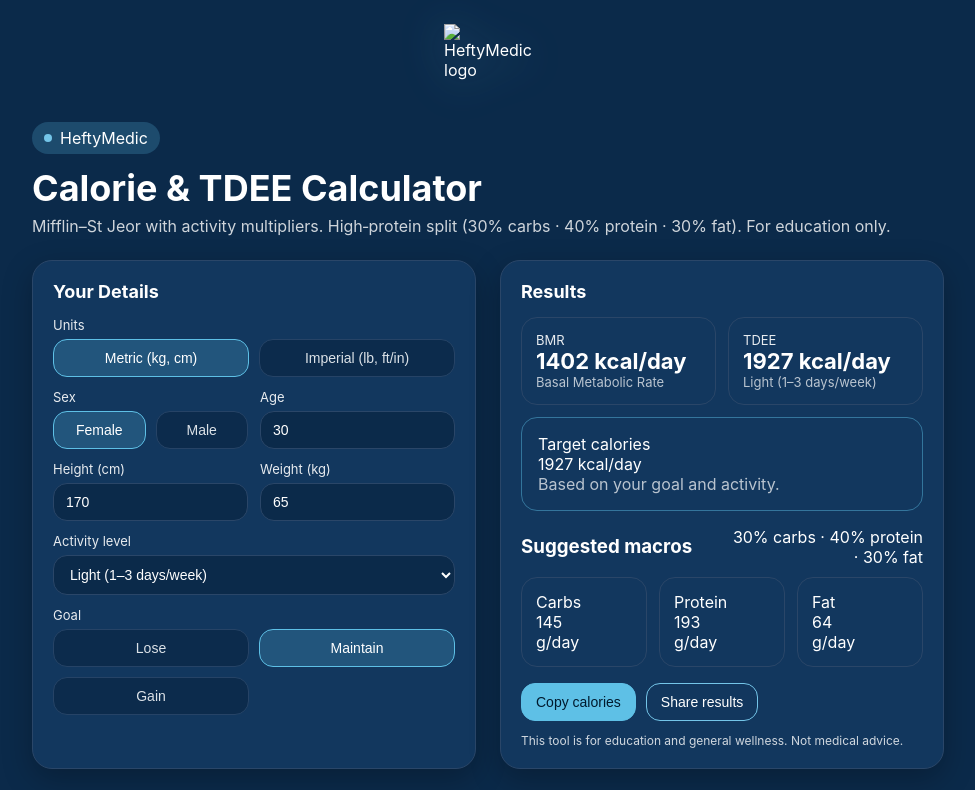
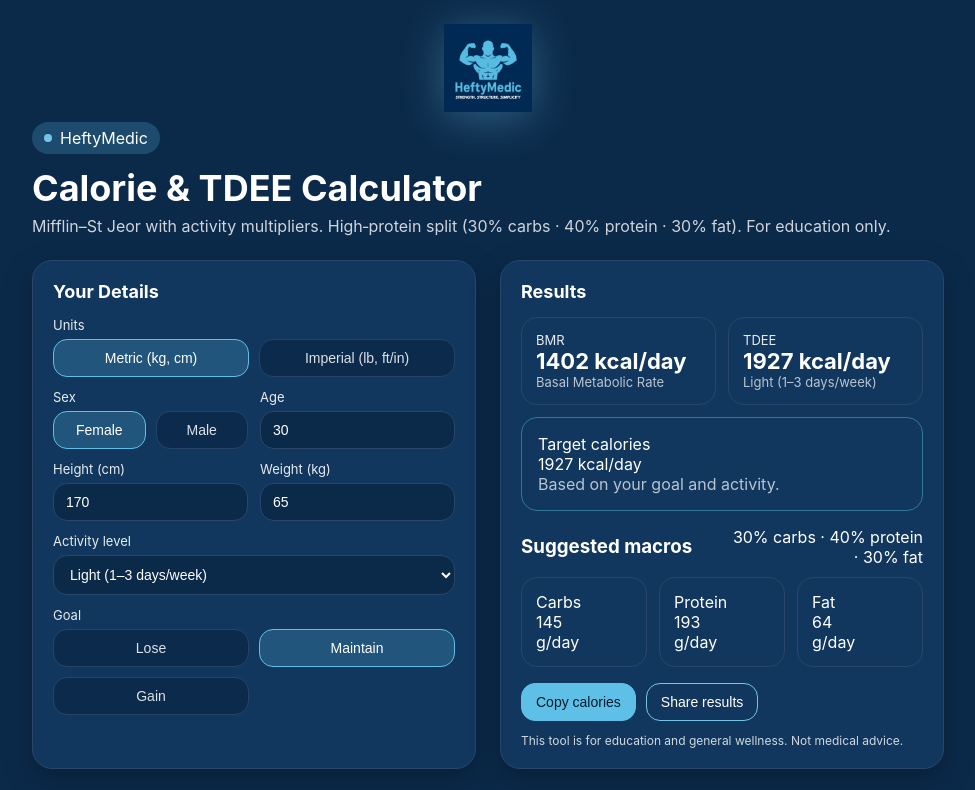
Before and after one commit to HeftyMedic/Calculator, a plain HTML site: page index.html in a window 1280 px wide. Shown: the top 790 px of the page, without its empty margins (152-1127 px from the left). Drawn offline with Linux system fonts and the light colour scheme.

Commit message:
Update index.html

```diff
--- a/index.html
+++ b/index.html
@@ -196,7 +196,7 @@
     // --- CONFIG YOU CAN EDIT ---
     window.APP_CONFIG = {
       brandName: "HeftyMedic",
-      logoUrl: "", // e.g., "https://yourcdn.com/heftymedic-logo.png"
+      logoUrl: "LOGO.png", // e.g., "https://yourcdn.com/heftymedic-logo.png"
     };
 
     // Helpers
```
